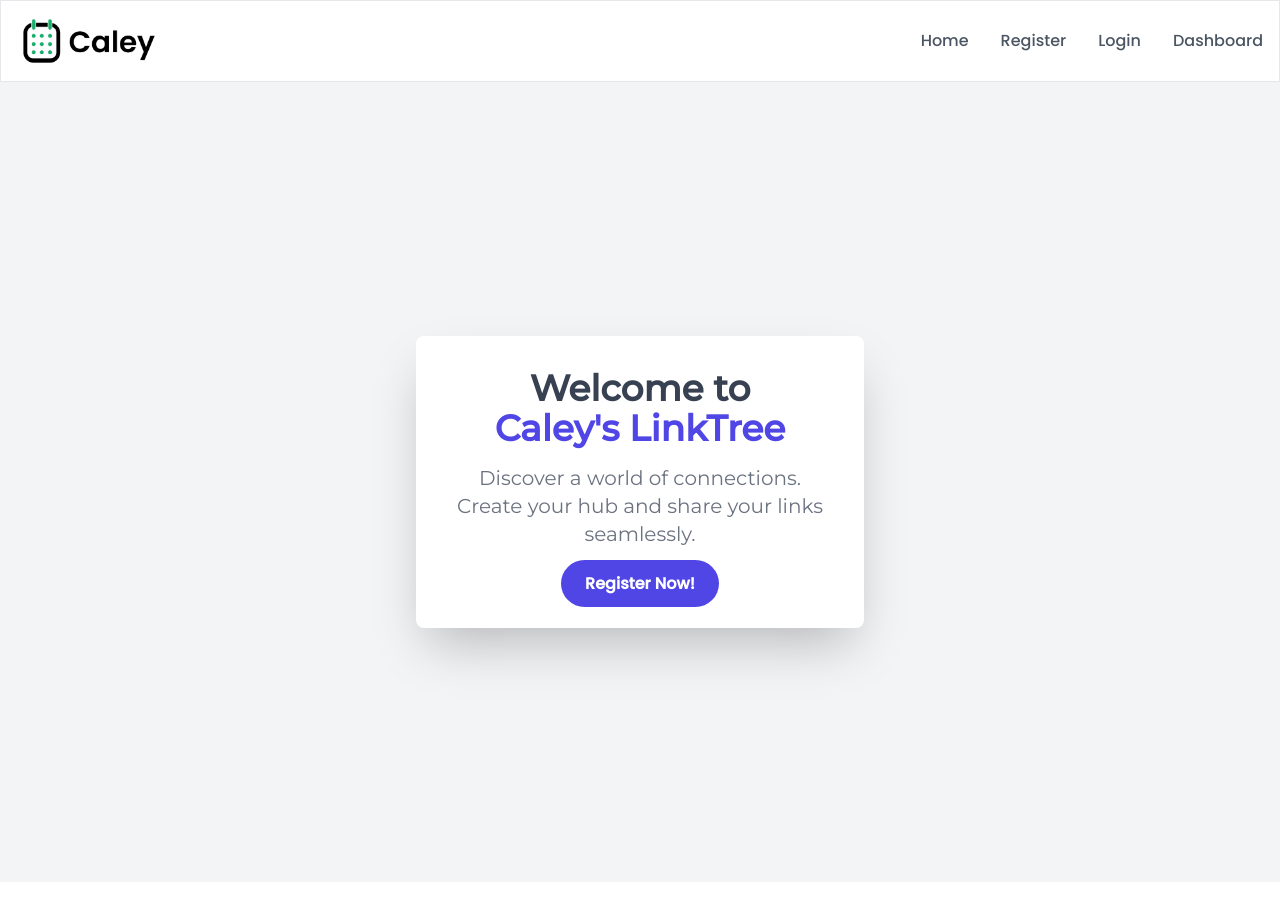
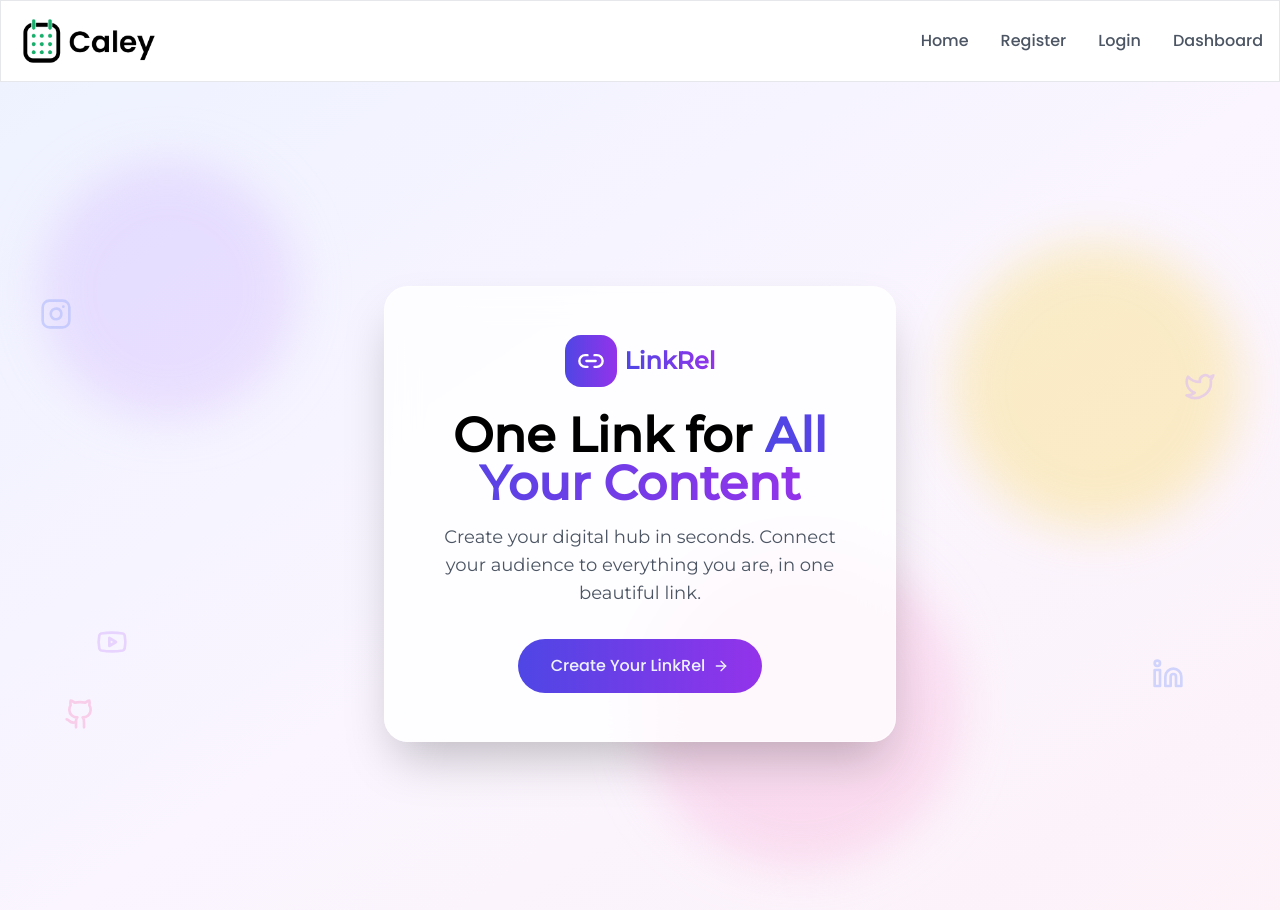
Before and after one commit to ashutoshgithubs/linktree, a Next.js app in the folder client/: page / in a window 1280 px wide. Shown: the top 910 px of the page. Before the commit the page ends 882 px from the top, so only its background shows below. Built offline with nearby package versions, Linux system fonts and the light colour scheme.

Commit message:
improving homepage

```diff
--- a/client/package.json
+++ b/client/package.json
@@ -12,6 +12,7 @@
     "eslint": "8.37.0",
     "eslint-config-next": "13.2.4",
     "framer-motion": "^11.2.6",
+    "lucide-react": "^0.485.0",
     "next": "13.2.4",
     "nprogress": "^0.2.0",
     "react": "18.2.0",
@@ -20,8 +21,8 @@
     "react-toastify": "^9.1.2"
   },
   "devDependencies": {
+    "autoprefixer": "^10.4.14",
     "next": "13.2.4",
-    "autoprefixer": "^10.4.14",
     "postcss": "^8.4.21",
     "tailwindcss": "^3.3.1"
   }
--- a/client/pages/index.js
+++ b/client/pages/index.js
@@ -1,23 +1,82 @@
-import Link from 'next/link'
-import MyHead from '../components/MyHead'
-
+import Link from "next/link";
+import MyHead from "../components/MyHead";
+import {
+  ArrowRight,
+  Link2,
+  Instagram,
+  Twitter,
+  Github,
+  Linkedin,
+  Youtube,
+} from "lucide-react";
 export default function Home() {
   return (
     <>
       <MyHead
-        title="Caley-Linktree"
-        description="Welcome to Caley!"
+        title="LinkRel - Your Social Hub"
+        description="Welcome to LinkRel! Organize all your social links in one beautiful page."
         image="https://caley.app/wp-content/uploads/2024/04/Logo-07.png"
         url="https://caley.app"
       />
 
-      <main className="w-full min-h-screen flex flex-col justify-center items-center bg-gray-100 p-8">
-        <div className="text-center bg-white p-8 rounded-lg shadow-2xl max-w-md">
-        <h1 className="text-4xl text-gray-700 font-semibold mb-4"> Welcome to <br/><span className="text-indigo-600">Caley's LinkTree</span></h1>
-        <h2  className="text-xl text-gray-500 mb-6">Discover a world of connections. Create your hub and share your links seamlessly.</h2>
-        <Link title='Notice the page loader' className="bg-indigo-600 text-white font-semibold py-3 px-6 rounded-full hover:bg-indigo-500 transition duration-300 ease-in-out" href="/apply">Register Now!</Link>
+      <main className="w-full min-h-screen bg-gradient-to-br from-indigo-50 via-purple-50 to-pink-50 p-4 md:p-8 relative overflow-hidden">
+        {/* Decorative elements */}
+        <div className="absolute top-20 left-10 w-64 h-64 bg-purple-300 rounded-full mix-blend-multiply filter blur-xl opacity-30 animate-blob"></div>
+        <div className="absolute top-40 right-10 w-72 h-72 bg-yellow-300 rounded-full mix-blend-multiply filter blur-xl opacity-30 animate-blob animation-delay-2000"></div>
+        <div className="absolute bottom-20 left-1/2 w-80 h-80 bg-pink-300 rounded-full mix-blend-multiply filter blur-xl opacity-30 animate-blob animation-delay-4000"></div>
+
+        {/* Floating social icons for decoration */}
+        <div className="hidden md:block absolute top-1/4 left-10 text-indigo-300 opacity-50 animate-float">
+          <Instagram size={32} />
+        </div>
+        <div className="hidden md:block absolute top-1/3 right-16 text-purple-300 opacity-50 animate-float animation-delay-1000">
+          <Twitter size={32} />
+        </div>
+        <div className="hidden md:block absolute bottom-1/4 left-16 text-pink-300 opacity-50 animate-float animation-delay-2000">
+          <Github size={32} />
+        </div>
+        <div className="hidden md:block absolute top-2/3 right-24 text-indigo-300 opacity-50 animate-float animation-delay-3000">
+          <Linkedin size={32} />
+        </div>
+        <div className="hidden md:block absolute bottom-1/3 left-24 text-purple-300 opacity-50 animate-float animation-delay-4000">
+          <Youtube size={32} />
+        </div>
+
+        <div className="container mx-auto flex flex-col items-center justify-center min-h-screen">
+          <div className="relative z-10 text-center bg-white/80 backdrop-blur-lg p-8 md:p-12 rounded-3xl shadow-2xl max-w-md md:max-w-lg border border-white/50">
+            {/* Logo */}
+            <div className="flex items-center justify-center mb-6">
+              <div className="bg-gradient-to-r from-indigo-600 to-purple-600 p-3 rounded-2xl">
+                <Link2 className="text-white" size={28} />
+              </div>
+              <h3 className="ml-2 text-2xl font-bold bg-gradient-to-r from-indigo-600 to-purple-600 text-transparent bg-clip-text">
+                LinkRel
+              </h3>
+            </div>
+
+            <h1 className="text-4xl md:text-5xl font-bold mb-4">
+              One Link for{" "}
+              <span className="bg-gradient-to-r from-indigo-600 to-purple-600 text-transparent bg-clip-text">
+                All Your Content
+              </span>
+            </h1>
+
+            <p className="text-lg text-gray-600 mb-8">
+              Create your digital hub in seconds. Connect your audience to
+              everything you are, in one beautiful link.
+            </p>
+            <Link
+              href="/apply"
+              className="group relative inline-flex items-center justify-center overflow-hidden rounded-full bg-gradient-to-r from-indigo-600 to-purple-600 p-px font-medium text-indigo-50 transition duration-300 ease-in-out hover:text-white"
+            >
+              <span className="relative flex items-center justify-center rounded-full bg-gradient-to-r from-indigo-600 to-purple-600 px-8 py-3.5 transition-all duration-300 ease-in-out group-hover:bg-opacity-0">
+                Create Your LinkRel
+                <ArrowRight className="ml-2 h-4 w-4 transition-transform duration-300 ease-in-out group-hover:translate-x-1" />
+              </span>
+            </Link>
+          </div>
         </div>
       </main>
     </>
-  )
+  );
 }
```
Also changed, not shown: 2 other files (tests, documents, lock files or other folders).
